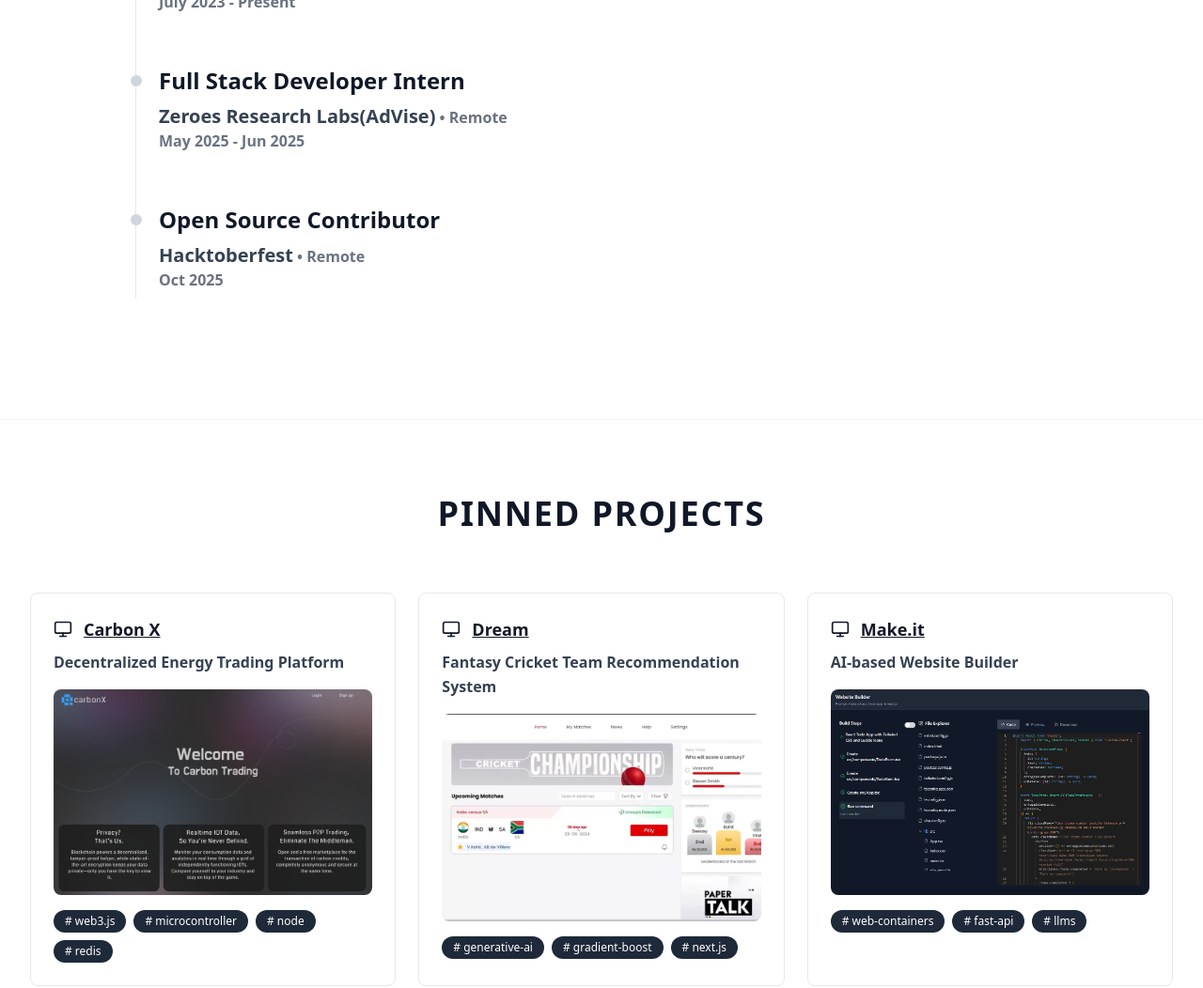
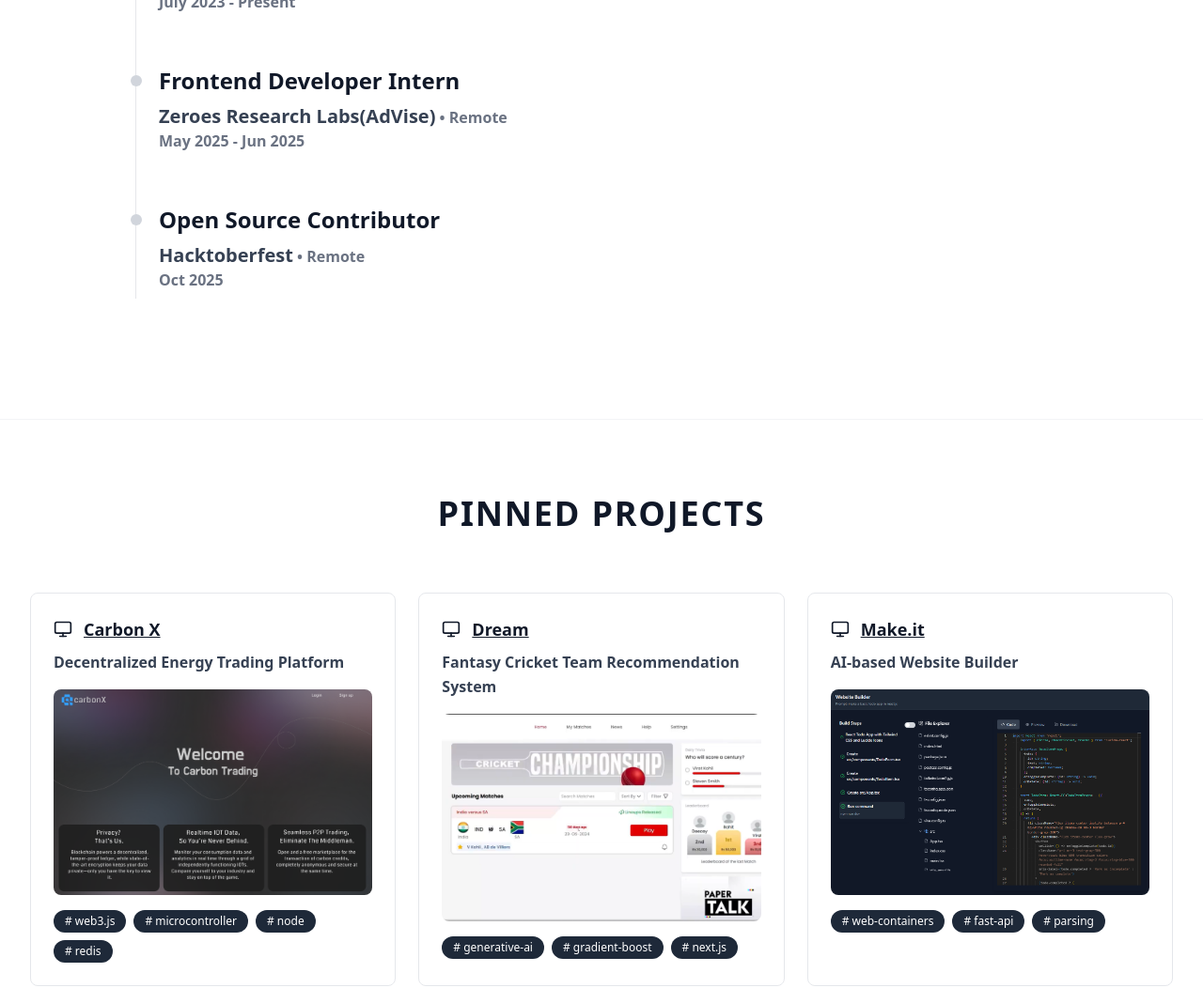
Before and after one commit to sgcodes7471/portoflio, a Next.js app: page / in a window 1280 px wide. Shown: the part 1226-2278 px from the top of the page at 94% size. Built offline with nearby package versions, Linux system fonts and the light colour scheme.

Commit message:
minor tech stack changes

```diff
--- a/components/bg.tsx
+++ b/components/bg.tsx
@@ -27,16 +27,16 @@ const BgSection: React.FC = () => {
    {
     company : "Zeroes Research Labs(AdVise)",
     date : "May 2025 - Jun 2025",
-    role : "Full Stack Developer Intern",
+    role : "Frontend Developer Intern",
     location : "Remote",
-    details : <>Worked with <b className = "text-red-500">Next.js</b>, <b className = "text-red-500">Python</b> and <b className = "text-red-500">LLMs</b> to make AI Advertisement products pipelines</>
+    details : <>Worked with <b className = "text-red-500">Next.js</b>, <b className = "text-red-500">LLMs</b> and <b className = "text-red-500">AWS</b> to make AI Advertisement pipelines and Dashboards</>
    },
    {
     company : "Hacktoberfest",
     date : "Oct 2025",
     role : "Open Source Contributor",
     location : "Remote",
-    details : <>Contributed using <b className = "text-red-500">JavaScript</b> and <b className = "text-red-500">Supabase</b>, to build content moderation system and a serverless realtime chat feature</>
+    details : <>Contributed using <b className = "text-red-500">JavaScript</b> and <b className = "text-red-500">Supabase</b> to build content moderation system and a serverless realtime chat feature</>
    }
   ];
 
--- a/components/portfolio.tsx
+++ b/components/portfolio.tsx
@@ -36,7 +36,7 @@ const Portfolio = () => {
       img : "/projects/make.png" ,
       subtitle : "AI-based Website Builder",
       description: "A platform that generates complete websites with structured folders using Gemini AI, supports follow-up prompts for iterative development with GitHub OAuth, includes a file explorer and Zip-file downloads, and runs live previews in browser.",
-      tags: ["# web-containers", "# fast-api", "# llms"],
+      tags: ["# web-containers", "# fast-api", "# parsing"],
       link: "https://github.com/sgcodes7471/make.it",
       date : "Nov 2025 - Ongoing"
     },
```
